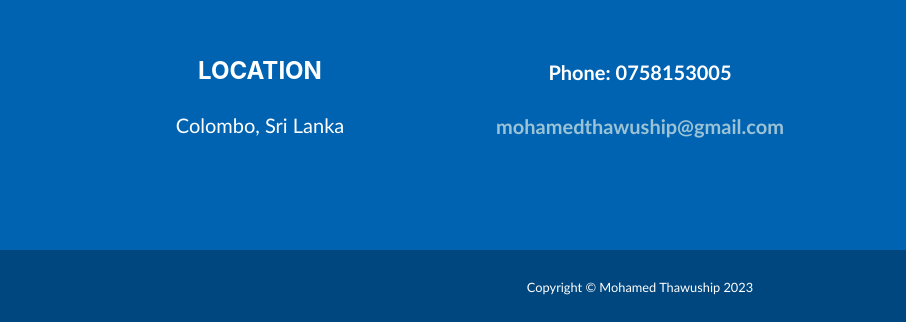
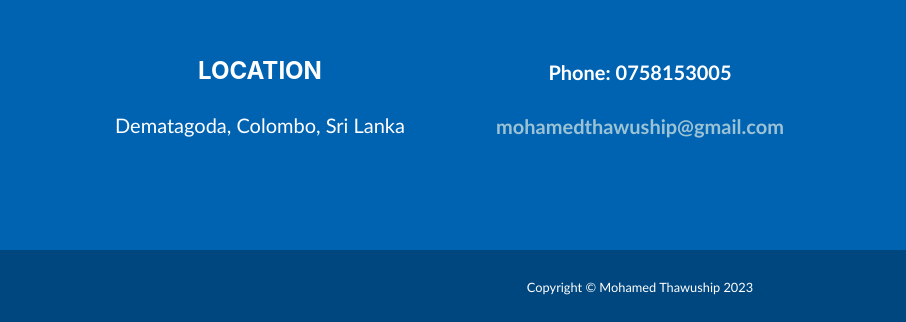
Before and after one commit to Thawuship/ePortfolio, a plain HTML site: page CPM.html in a window 1280 px wide. Shown: the part 1993-2315 px from the top of the page, 0-906 px from the left. Drawn offline with nearby package versions, Linux system fonts and the light colour scheme; a web font is replaced by a local one.

Commit message:
Updated City

```diff
--- a/CPM.html
+++ b/CPM.html
@@ -64,7 +64,7 @@
                     <!-- Footer Location-->
                     <div class="col-lg-4 mb-5 mb-lg-0">
                         <h4 class="mb-4">LOCATION</h4>
-                        <p class="pre-wrap lead mb-0">Colombo, Sri Lanka</p>
+                        <p class="pre-wrap lead mb-0">Dematagoda, Colombo, Sri Lanka</p>
                     </div>
                     <div class="col-lg-4 mb-5 mb-lg-0">
                         <div class="d-flex flex-column align-items-center">
```
Also changed, not shown: IoT Waste Management System.html (+1 -1 lines), Power Electronics.html (+1 -1 lines), PulseGenerator.html (+1 -1 lines), TimerLed.html (+1 -1 lines), certification.html (+1 -1 lines), index.html (+1 -1 lines), uipathWP.html (+1 -1 lines).
